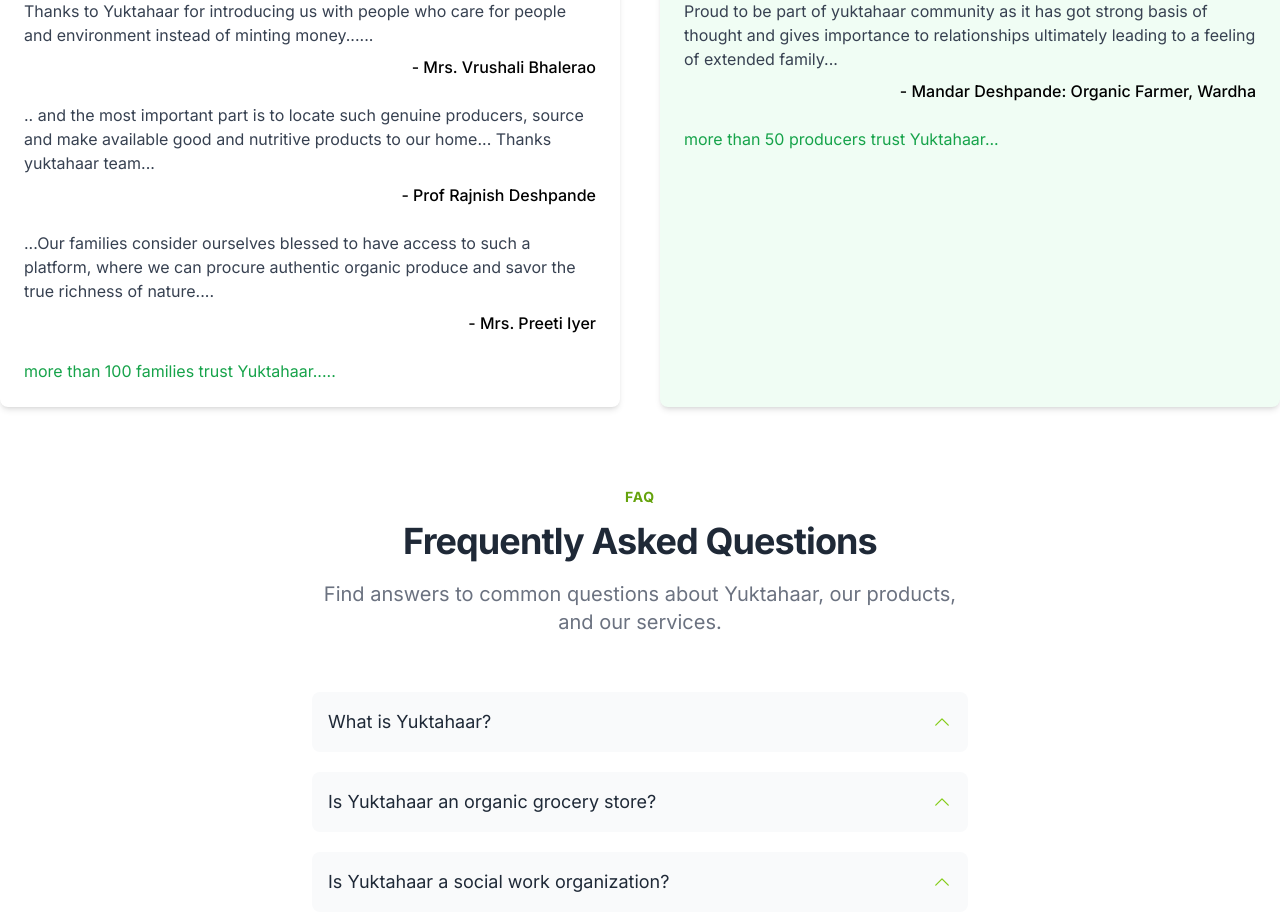
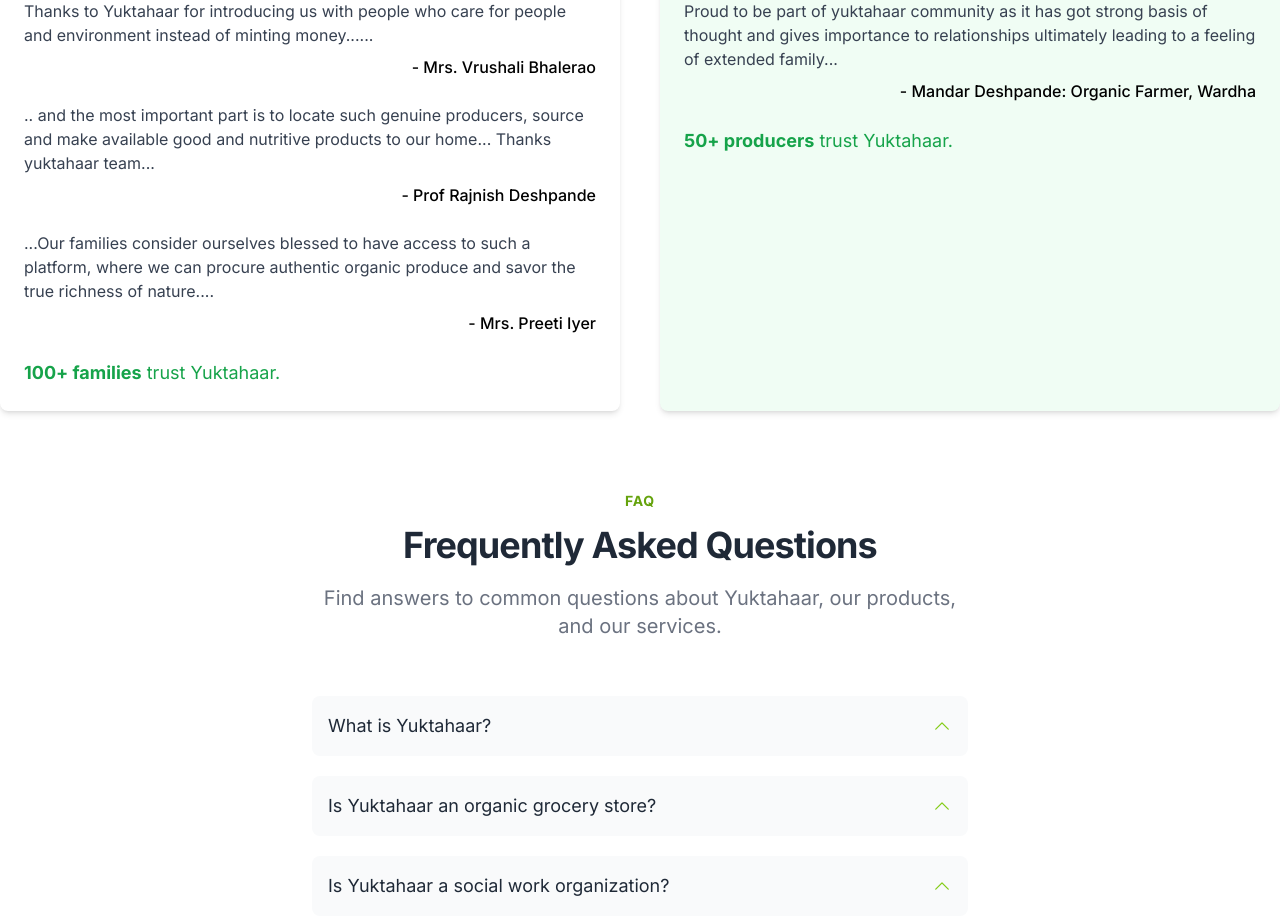
Before and after one commit to tapannayak24/Yuktahaar2, a Next.js app: page / in a window 1280 px wide. Shown: the part 4540-5464 px from the top of the page. Built offline with nearby package versions, Linux system fonts and the light colour scheme.

Commit message:
Visual changes to Testimonial

```diff
--- a/src/components/Testimonials.tsx
+++ b/src/components/Testimonials.tsx
@@ -24,8 +24,9 @@
             content="...Our families consider ourselves blessed to have access to such a platform, where we can procure authentic organic produce and savor the true richness of nature...."
             name="Mrs. Preeti Iyer"
           />
-          <p className="mt-4 text-green-600 dark:text-green-400">
-            more than 100 families trust Yuktahaar.....
+          <p className="mt-4 text-lg text-green-600 dark:text-green-400">
+            <span className="font-bold">100+ families</span> trust
+            Yuktahaar.
           </p>
         </div>
         <div className="bg-green-50 dark:bg-green-950 p-6 rounded-lg shadow-md">
@@ -36,8 +37,9 @@
             content="Proud to be part of yuktahaar community as it has got strong basis of thought and gives importance to relationships ultimately leading to a feeling of extended family..."
             name="Mandar Deshpande: Organic Farmer, Wardha"
           />
-          <p className="mt-4 text-green-600 dark:text-green-400">
-            more than 50 producers trust Yuktahaar...
+          <p className="mt-4 text-lg text-green-600 dark:text-green-400">
+            <span className="font-bold">50+ producers</span> trust
+            Yuktahaar.
           </p>
         </div>
       </div>
```
